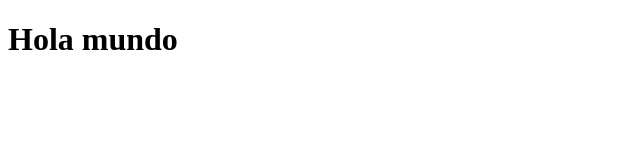
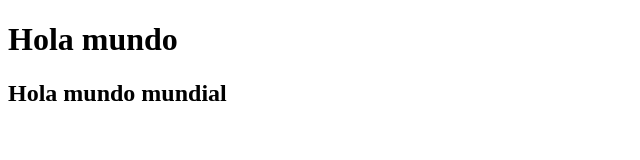
Before and after one commit to marcodiazmtz/background-generator, a plain HTML site: page index.html in a window 1280 px wide. Shown: the whole page, without its empty margins (0-640 px from the left). Drawn offline with Linux system fonts and the light colour scheme.

Commit message:
cambio de titulo2

```diff
--- a/index.html
+++ b/index.html
@@ -9,5 +9,6 @@
 <body>
 
     <h1>Hola mundo</h1>
+    <h2>Hola mundo mundial</h2>
 </body>
 </html>
```
